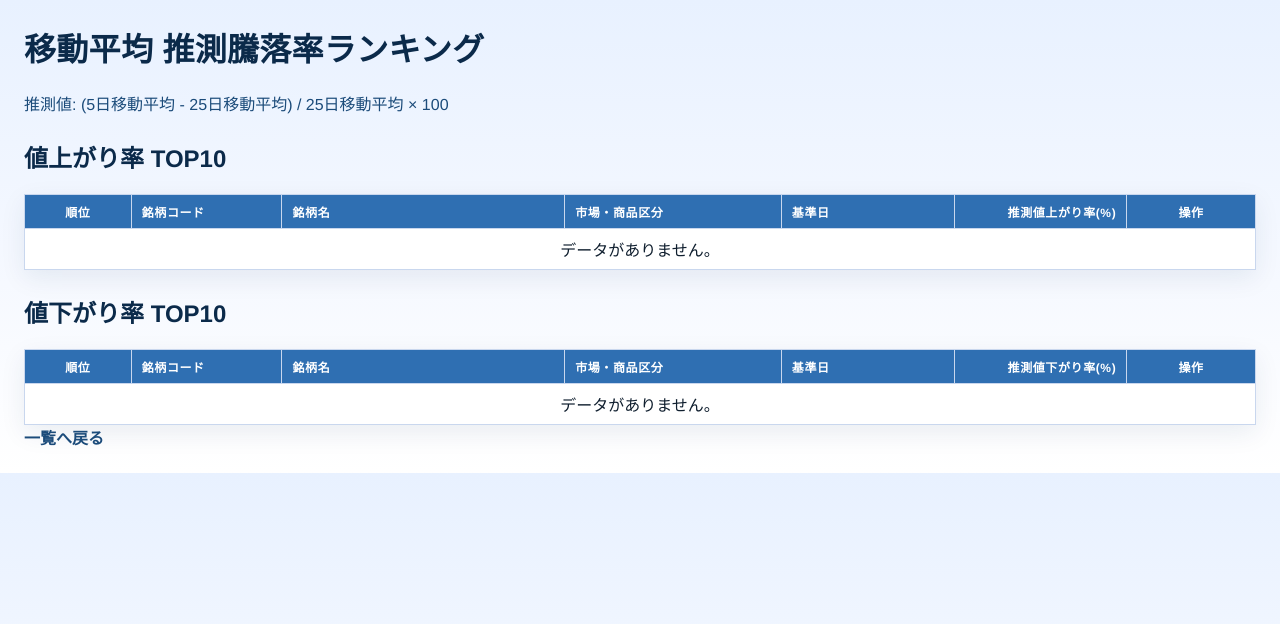
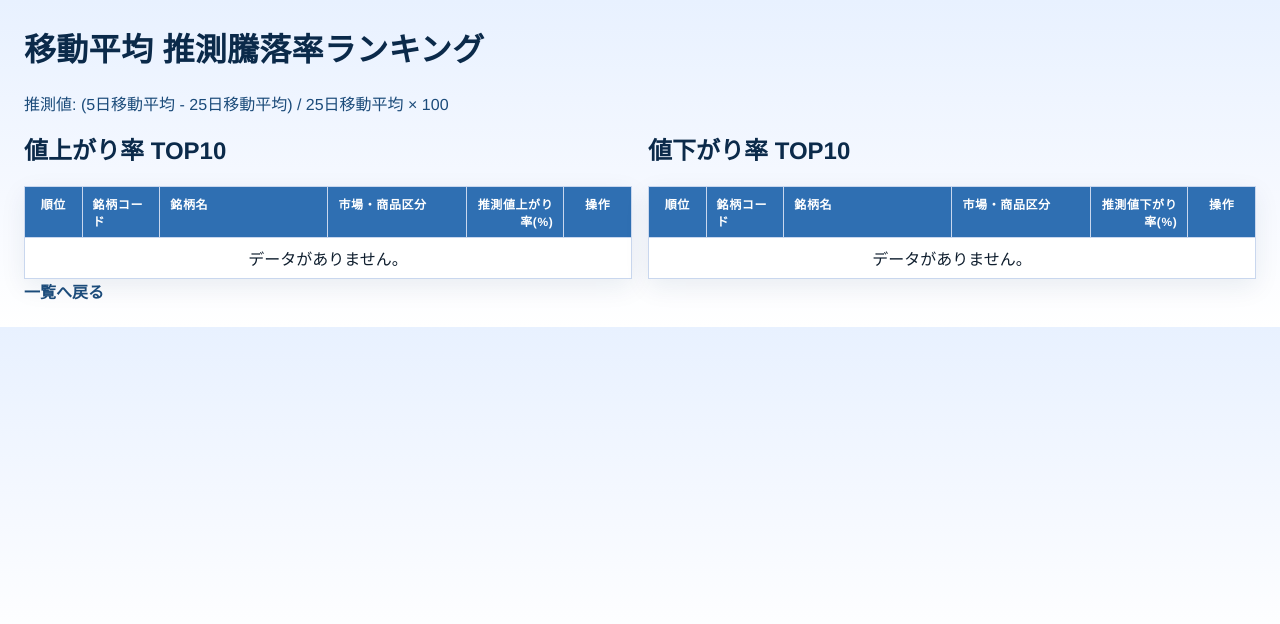
Before and after one commit to nori-tama/tradesystem-rpi, a Django app: page /rankings/ma-estimate/ in a window 1280 px wide. Shown: the top 624 px of the page. Run offline with Django 4.2, Linux system fonts and the light colour scheme; data that the repository does not hold is empty.

Commit message:
ランキングテーブルのスタイルを更新し、列幅を調整。値上がり率と値下がり率のセクションをグリッドレイアウトに統合。

```diff
--- a/django/tradesystem_web/css/ma_estimate_rankings.css
+++ b/django/tradesystem_web/css/ma_estimate_rankings.css
@@ -11,27 +11,22 @@ td:nth-child(2) {
 
 th:nth-child(3),
 td:nth-child(3) {
-    width: 24%;
+    width: 30%;
 }
 
 th:nth-child(4),
 td:nth-child(4) {
-    width: 18%;
+    width: 24%;
 }
 
 th:nth-child(5),
 td:nth-child(5) {
-    width: 14%;
+    width: 16%;
+    text-align: right;
 }
 
 th:nth-child(6),
 td:nth-child(6) {
-    width: 14%;
-    text-align: right;
-}
-
-th:nth-child(7),
-td:nth-child(7) {
     width: 10%;
     text-align: center;
     white-space: nowrap;
@@ -41,3 +36,14 @@ h2 {
     color: var(--blue-900);
     margin-top: 24px;
 }
+
+.ranking-grid {
+    display: grid;
+    grid-template-columns: 1fr 1fr;
+    gap: 16px;
+    align-items: start;
+}
+
+.ranking-panel h2 {
+    margin-top: 0;
+}
--- a/django/tradesystem_web/templates/ma_estimate_rankings.html
+++ b/django/tradesystem_web/templates/ma_estimate_rankings.html
@@ -11,6 +11,8 @@
     <h1>移動平均 推測騰落率ランキング</h1>
     <div class="meta">推測値: (5日移動平均 - 25日移動平均) / 25日移動平均 × 100</div>
 
+    <div class="ranking-grid">
+        <section class="ranking-panel">
             <h2>値上がり率 TOP10</h2>
             <table>
                 <thead>
@@ -19,7 +21,6 @@
                         <th>銘柄コード</th>
                         <th>銘柄名</th>
                         <th>市場・商品区分</th>
-                <th>基準日</th>
                         <th>推測値上がり率(%)</th>
                         <th>操作</th>
                     </tr>
@@ -31,18 +32,19 @@
                         <td>{{ item.code }}</td>
                         <td>{{ item.name }}</td>
                         <td>{{ item.market }}</td>
-                <td>{{ item.trade_date|date:"Y-m-d" }}</td>
                         <td>{{ item.estimate_rate|floatformat:2 }}</td>
                         <td><a class="action-link" href="{% url 'stock_price_chart' item.code %}">株価グラフ</a></td>
                     </tr>
                     {% empty %}
                     <tr>
-                <td colspan="7">データがありません。</td>
+                        <td colspan="6">データがありません。</td>
                     </tr>
                     {% endfor %}
                 </tbody>
             </table>
+        </section>
 
+        <section class="ranking-panel">
             <h2>値下がり率 TOP10</h2>
             <table>
                 <thead>
@@ -51,7 +53,6 @@
                         <th>銘柄コード</th>
                         <th>銘柄名</th>
                         <th>市場・商品区分</th>
-                <th>基準日</th>
                         <th>推測値下がり率(%)</th>
                         <th>操作</th>
                     </tr>
@@ -63,17 +64,18 @@
                         <td>{{ item.code }}</td>
                         <td>{{ item.name }}</td>
                         <td>{{ item.market }}</td>
-                <td>{{ item.trade_date|date:"Y-m-d" }}</td>
                         <td>{{ item.estimate_rate|floatformat:2 }}</td>
                         <td><a class="action-link" href="{% url 'stock_price_chart' item.code %}">株価グラフ</a></td>
                     </tr>
                     {% empty %}
                     <tr>
-                <td colspan="7">データがありません。</td>
+                        <td colspan="6">データがありません。</td>
                     </tr>
                     {% endfor %}
                 </tbody>
             </table>
+        </section>
+    </div>
 
     <div class="pagination">
         <a class="button" href="{% url 'tse_listings_list' %}">一覧へ戻る</a>
```
Lines whose indentation alone changed are shown as unchanged.
